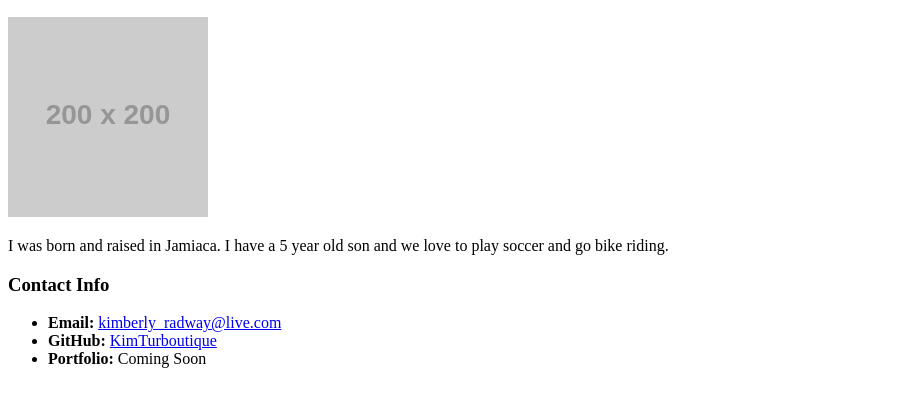
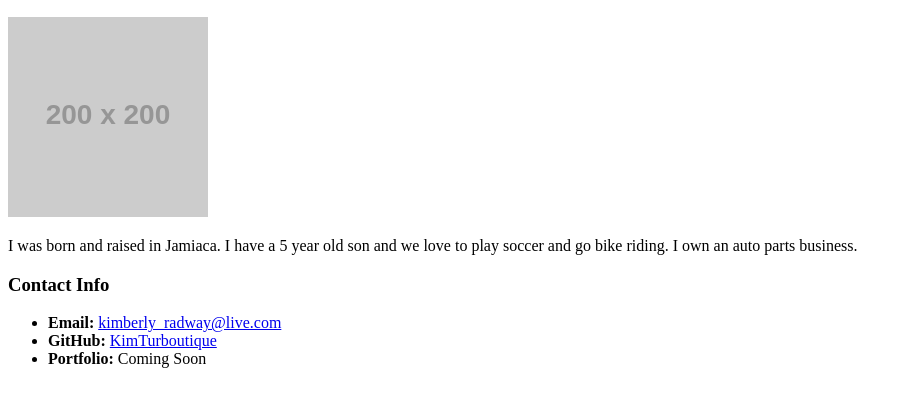
Before and after one commit to KimTurboutique/first-day-repository, a plain HTML site: page Unsolved/index.html in a window 1280 px wide. Shown: the part 110-516 px from the top of the page, without its empty margins (0-912 px from the left). Drawn offline with Linux system fonts and the light colour scheme; placeholder pictures from the web are drawn by us.

Commit message:
updated paragraph

```diff
--- a/Unsolved/index.html
+++ b/Unsolved/index.html
@@ -10,7 +10,7 @@
     <h1>Student Bio</h1>
     <h2>Kimberly Radway</h2>
     <img width="200" height="200" src="https://via.placeholder.com/200" />
-    <p>I was born and raised in Jamiaca. I have a 5 year old son and we love to play soccer and go bike riding.</p>
+    <p>I was born and raised in Jamiaca. I have a 5 year old son and we love to play soccer and go bike riding. I own an auto parts business.</p>
 
     <h3>Contact Info</h3>
     <ul>
```
